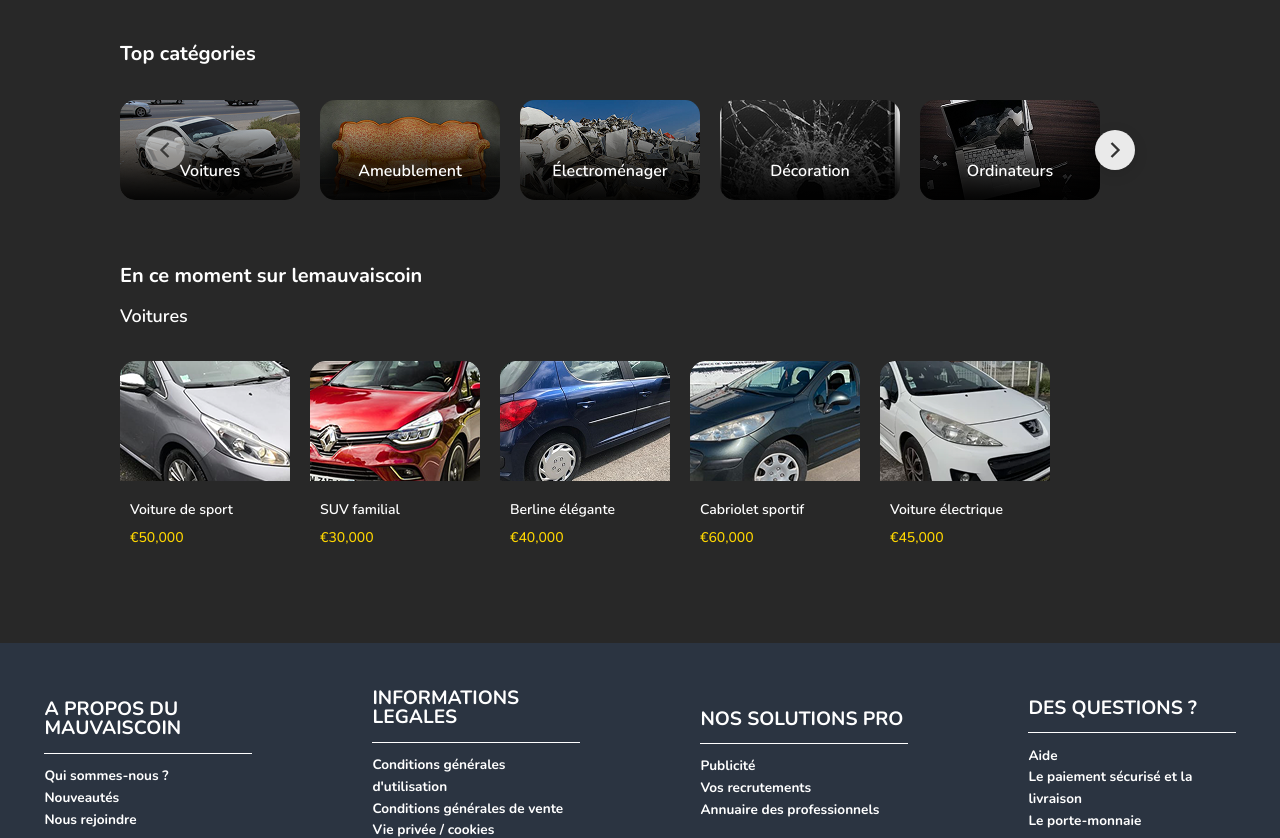
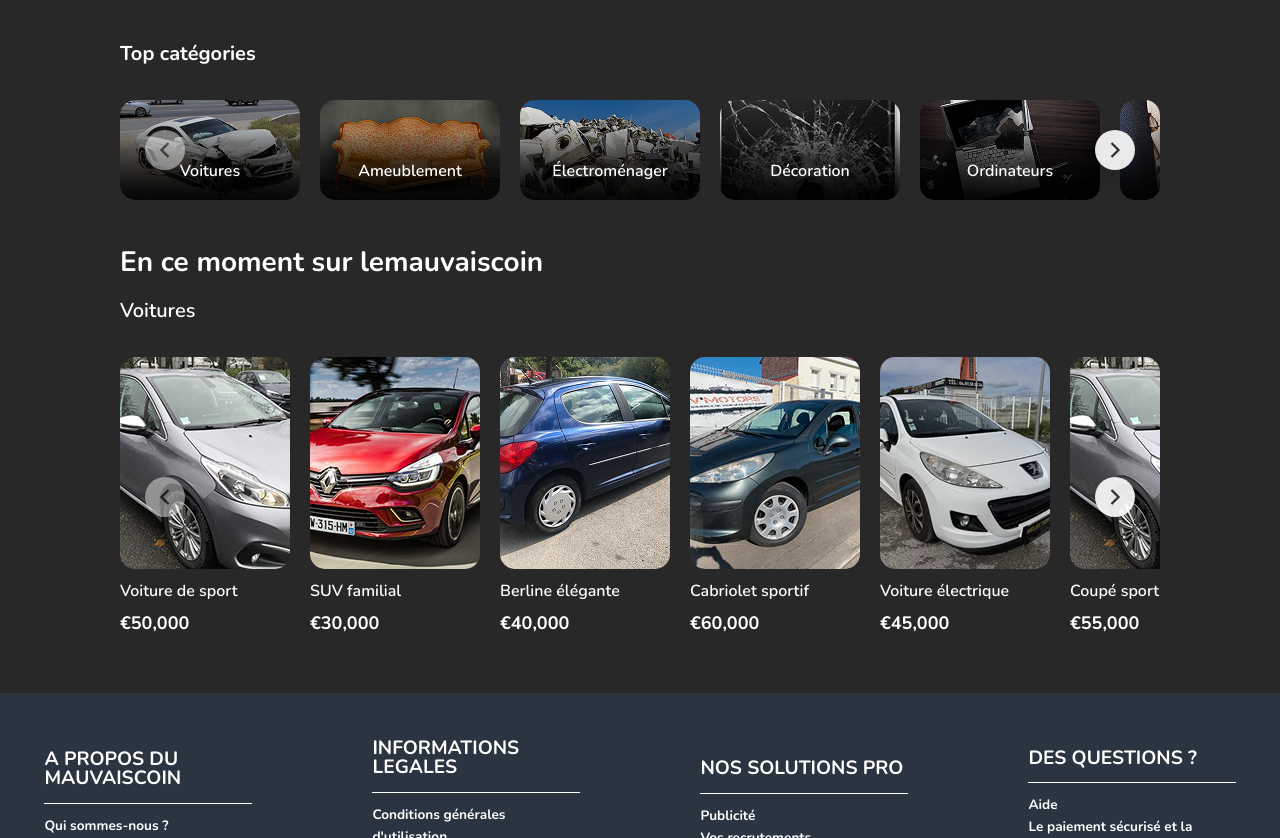
Before and after one commit to Nathan2lim/LeMauvaisCoin, an Angular app in the folder frontend/: page /home in a window 1280 px wide. Shown: the part 633-1471 px from the top of the page. Built offline with nearby package versions, Linux system fonts and the light colour scheme.

Commit message:
update home page

```diff
--- a/frontend/src/app/components/home/home.component.css
+++ b/frontend/src/app/components/home/home.component.css
@@ -181,17 +181,17 @@
     border-radius: 15px;
     overflow: hidden;
     cursor: pointer;
-    transition: transform 0.3s ease;
-}
-
-.category-slide:hover {
-    transform: scale(1.05);
 }
 
 .category-image {
     width: 100%;
     height: 100%;
     object-fit: cover;
+    transition: transform 0.3s ease;
+}
+
+.category-slide:hover .category-image {
+    transform: scale(1.05);
 }
 
 .category-overlay {
@@ -256,11 +256,11 @@
 /* Now Section */
 .now-section {
     max-width: 1040px;
-    margin: 60px auto;
+    margin: 40px auto;
 }
 
 .now-title {
-    font-size: 20px;
+    font-size: 28px;
     font-weight: 700;
     color: white;
     margin: 0 0 10px 0;
@@ -268,57 +268,72 @@
 }
 
 .now-subtitle {
-    font-size: 18px;
+    font-size: 20px;
     font-weight: 600;
     color: white;
     margin: 0 0 30px 0;
     text-align: left;
 }
 
-.now-cards {
+.now-carousel-container {
+    position: relative;
+    display: flex;
+    align-items: center;
+}
+
+.now-carousel-wrapper {
+    width: 100%;
+    overflow: hidden;
+    border-radius: 15px;
+}
+
+.now-carousel-track {
     display: flex;
     gap: 20px;
-    overflow-x: auto;
-    scroll-snap-type: x mandatory;
-    padding-bottom: 10px;
+    transition: transform 0.5s ease;
 }
 
-.now-card {
-    flex: 0 0 auto;
+.now-slide {
+    position: relative;
+    min-width: 170px;
+    flex-shrink: 0;
+    cursor: pointer;
+}
+
+.now-image-wrapper {
     width: 170px;
     height: 212px;
     border-radius: 15px;
     overflow: hidden;
-    position: relative;
-    transition: transform 0.3s ease;
-    cursor: pointer;
-    scroll-snap-align: start;
-}
-
-.now-card:hover {
-    transform: scale(1.05);
+    margin-bottom: 10px;
 }
 
 .now-image {
     width: 100%;
-    height: 120px;
+    height: 100%;
     object-fit: cover;
-    border-top-left-radius: 15px;
-    border-top-right-radius: 15px;
+    display: block;
+    transition: transform 0.3s ease;
+}
+
+.now-slide:hover .now-image {
+    transform: scale(1.05);
 }
 
 .now-label {
-    font-size: 14px;
+    font-size: 16px;
     font-weight: 600;
     color: white;
-    margin: 10px 10px 0;
+    margin: 0 0 5px 0;
+    text-align: left;
 }
 
 .now-price {
-    font-size: 14px;
-    font-weight: 500;
-    color: #ffd700;
-    margin: 5px 10px 10px;
+    font-size: 18px;
+    font-weight: 700;
+    color: white;
+    margin: 0;
+    text-align: left;
 }
 
 /* Responsive design */
@@ -334,6 +349,19 @@
 
     .categories-section {
         padding: 0 20px;
+    }
+
+    .now-section {
+        padding: 0 20px;
+    }
+
+    .now-slide {
+        min-width: 140px;
+    }
+
+    .now-image {
+        width: 140px;
+        height: 175px;
     }
 
     .hero-title {
@@ -420,6 +448,15 @@
         height: 60px;
     }
 
+    .now-slide {
+        min-width: 120px;
+    }
+
+    .now-image {
+        width: 120px;
+        height: 150px;
+    }
+
     .category-name {
         font-size: 14px;
     }
--- a/frontend/src/app/components/home/home.component.html
+++ b/frontend/src/app/components/home/home.component.html
@@ -94,6 +94,13 @@
                         <h3 class="category-name">Ordinateurs</h3>
                     </div>
                 </div>
+
+                <div class="category-slide">
+                    <img ngSrc="assets/images/home/cat6.png" alt="Livre" class="category-image" height="100" width="180">
+                    <div class="category-overlay">
+                        <h3 class="category-name">Livre</h3>
+                    </div>
+                </div>
             </div>
         </div>
 
@@ -108,33 +115,101 @@
 <section class="now-section">
     <h2 class="now-title">En ce moment sur lemauvaiscoin</h2>
     <h3 class="now-subtitle">Voitures</h3>
-    <div class="now-cards">
-        <div class="now-card">
-            <img ngSrc="assets/images/home/car1.png" alt="Voiture 1" class="now-image" height="200" width="300">
+    <div class="now-carousel-container">
+        <button class="carousel-btn carousel-prev" (click)="previousNowSlide()" [disabled]="isNowPrevDisabled()">
+            <svg viewBox="0 0 24 24" fill="none" stroke="currentColor" stroke-width="2">
+                <polyline points="15,18 9,12 15,6"></polyline>
+            </svg>
+        </button>
+
+        <div class="now-carousel-wrapper">
+            <div class="now-carousel-track" [style.transform]="'translateX(' + (-currentNowSlide * nowSlideWidth) + 'px)'">
+                <div class="now-slide">
+                    <div class="now-image-wrapper">
+                        <img ngSrc="assets/images/home/car1.png" alt="Voiture 1" class="now-image" height="212" width="170">
+                    </div>
                     <h4 class="now-label">Voiture de sport</h4>
                     <p class="now-price">€50,000</p>
                 </div>
 
-        <div class="now-card">
-            <img ngSrc="assets/images/home/car2.png" alt="Voiture 2" class="now-image" height="200" width="300">
+                <div class="now-slide">
+                    <div class="now-image-wrapper">
+                        <img ngSrc="assets/images/home/car2.png" alt="Voiture 2" class="now-image" height="212" width="170">
+                    </div>
                     <h4 class="now-label">SUV familial</h4>
                     <p class="now-price">€30,000</p>
                 </div>
 
-        <div class="now-card">
-            <img ngSrc="assets/images/home/car3.png" alt="Voiture 3" class="now-image" height="200" width="300">
+                <div class="now-slide">
+                    <div class="now-image-wrapper">
+                        <img ngSrc="assets/images/home/car3.png" alt="Voiture 3" class="now-image" height="212" width="170">
+                    </div>
                     <h4 class="now-label">Berline élégante</h4>
                     <p class="now-price">€40,000</p>
                 </div>
-        <div class="now-card">
-            <img ngSrc="assets/images/home/car4.png" alt="Voiture 4" class="now-image" height="200" width="300">
+
+                <div class="now-slide">
+                    <div class="now-image-wrapper">
+                        <img ngSrc="assets/images/home/car4.png" alt="Voiture 4" class="now-image" height="212" width="170">
+                    </div>
                     <h4 class="now-label">Cabriolet sportif</h4>
                     <p class="now-price">€60,000</p>
                 </div>
-        <div class="now-card">
-            <img ngSrc="assets/images/home/car5.png" alt="Voiture 5" class="now-image" height="200" width="300">
+
+                <div class="now-slide">
+                    <div class="now-image-wrapper">
+                        <img ngSrc="assets/images/home/car5.png" alt="Voiture 5" class="now-image" height="212" width="170">
+                    </div>
                     <h4 class="now-label">Voiture électrique</h4>
                     <p class="now-price">€45,000</p>
                 </div>
+
+                <div class="now-slide">
+                    <div class="now-image-wrapper">
+                        <img ngSrc="assets/images/home/car1.png" alt="Voiture 6" class="now-image" height="212" width="170">
+                    </div>
+                    <h4 class="now-label">Coupé sport</h4>
+                    <p class="now-price">€55,000</p>
+                </div>
+
+                <div class="now-slide">
+                    <div class="now-image-wrapper">
+                        <img ngSrc="assets/images/home/car2.png" alt="Voiture 7" class="now-image" height="212" width="170">
+                    </div>
+                    <h4 class="now-label">4x4 tout-terrain</h4>
+                    <p class="now-price">€35,000</p>
+                </div>
+
+                <div class="now-slide">
+                    <div class="now-image-wrapper">
+                        <img ngSrc="assets/images/home/car3.png" alt="Voiture 8" class="now-image" height="212" width="170">
+                    </div>
+                    <h4 class="now-label">Limousine luxe</h4>
+                    <p class="now-price">€80,000</p>
+                </div>
+
+                <div class="now-slide">
+                    <div class="now-image-wrapper">
+                        <img ngSrc="assets/images/home/car4.png" alt="Voiture 9" class="now-image" height="212" width="170">
+                    </div>
+                    <h4 class="now-label">Décapotable vintage</h4>
+                    <p class="now-price">€70,000</p>
+                </div>
+
+                <div class="now-slide">
+                    <div class="now-image-wrapper">
+                        <img ngSrc="assets/images/home/car5.png" alt="Voiture 10" class="now-image" height="212" width="170">
+                    </div>
+                    <h4 class="now-label">Hybride compacte</h4>
+                    <p class="now-price">€25,000</p>
+                </div>
+            </div>
+        </div>
+
+        <button class="carousel-btn carousel-next" (click)="nextNowSlide()" [disabled]="isNowNextDisabled()">
+            <svg viewBox="0 0 24 24" fill="none" stroke="currentColor" stroke-width="2">
+                <polyline points="9,18 15,12 9,6"></polyline>
+            </svg>
+        </button>
     </div>
 </section>
--- a/frontend/src/app/components/home/home.component.ts
+++ b/frontend/src/app/components/home/home.component.ts
@@ -6,11 +6,19 @@ import { Component } from '@angular/core';
   styleUrls: ['./home.component.css']
 })
 export class HomeComponent {
+  // Carousel catégories
   currentSlide = 0;
   slideWidth = 200; // largeur d'une slide (180px) + gap (20px)
   totalSlides = 5; // nombre total de slides
   visibleSlides = 4; // nombre de slides visibles à la fois
 
+  // Carousel "now" section
+  currentNowSlide = 0;
+  nowSlideWidth = 190; // largeur d'une slide (170px) + gap (20px)
+  totalNowSlides = 12; // nombre total de slides
+  visibleNowSlides = 5; // nombre de slides visibles à la fois
+
+  // Méthodes pour le carousel catégories
   nextSlide() {
     if (this.currentSlide < this.totalSlides - this.visibleSlides) {
       this.currentSlide++;
@@ -23,13 +31,32 @@ export class HomeComponent {
     }
   }
 
-  // Méthode pour vérifier si le bouton précédent doit être désactivé
   isPrevDisabled(): boolean {
     return this.currentSlide === 0;
   }
 
-  // Méthode pour vérifier si le bouton suivant doit être désactivé
   isNextDisabled(): boolean {
     return this.currentSlide >= this.totalSlides - this.visibleSlides;
   }
+
+  // Méthodes pour le carousel "now"
+  nextNowSlide() {
+    if (this.currentNowSlide < this.totalNowSlides - this.visibleNowSlides) {
+      this.currentNowSlide++;
+    }
+  }
+
+  previousNowSlide() {
+    if (this.currentNowSlide > 0) {
+      this.currentNowSlide--;
+    }
+  }
+
+  isNowPrevDisabled(): boolean {
+    return this.currentNowSlide === 0;
+  }
+
+  isNowNextDisabled(): boolean {
+    return this.currentNowSlide >= this.totalNowSlides - this.visibleNowSlides;
+  }
 }
```
Also changed, not shown: frontend/src/assets/images/home/cat6.png (added). Lines whose indentation alone changed are shown as unchanged.
